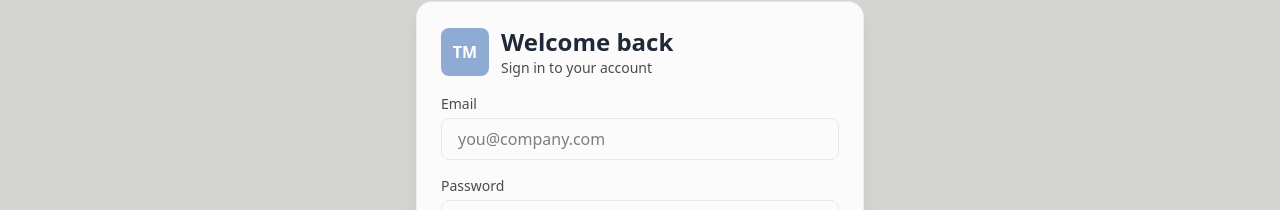
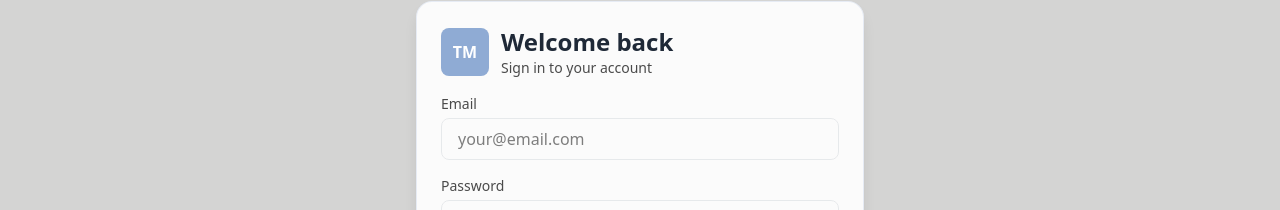
Before and after one commit to mdmasharafilhossain/Smart-Task-Manager-Client, a React (Vite) app: page /login in a window 1280 px wide. Shown: the part 284-494 px from the top of the page. Built offline with nearby package versions, Linux system fonts and the light colour scheme.

Commit message:
Bug Fixed

```diff
--- a/src/auth/Login.jsx
+++ b/src/auth/Login.jsx
@@ -43,7 +43,7 @@ const [showPassword, setShowPassword] = useState(false);
               type="email"
               {...register("email", { required: "Email is required" })}
               className="w-full border border-[#E6E9EB] px-4 py-2 rounded-lg focus:outline-none focus:ring-2 focus:ring-[#8FABD4]/40"
-              placeholder="you@company.com"
+               placeholder="your@email.com"
             />
             {errors.email && (
               <p className="text-red-600 text-sm mt-1">{errors.email.message}</p>
--- a/src/auth/Register.jsx
+++ b/src/auth/Register.jsx
@@ -1,3 +1,4 @@
+/* eslint-disable react-hooks/incompatible-library */
 import React, { useContext, useState } from "react";
 import { useForm } from "react-hook-form";
 import Swal from "sweetalert2";
```
